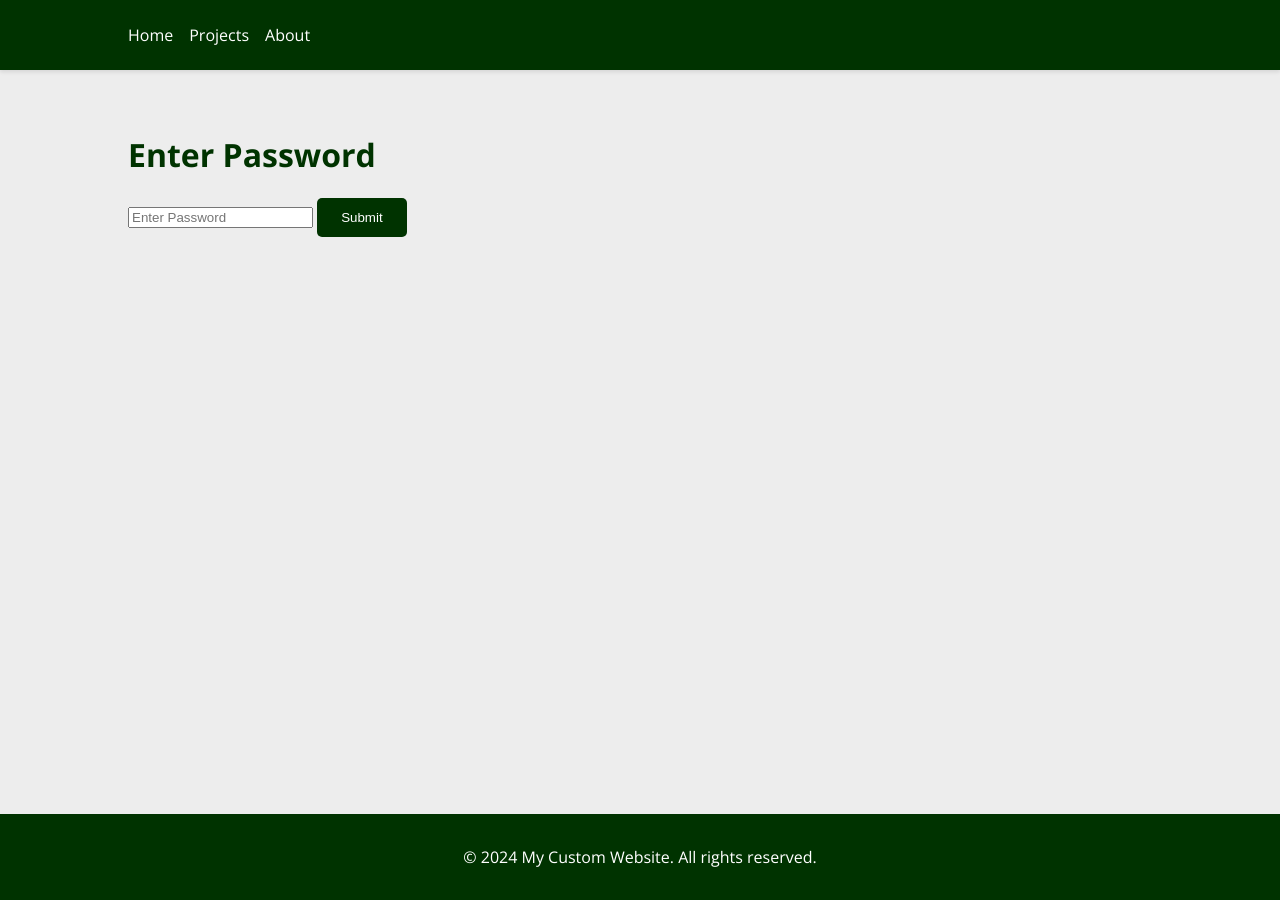
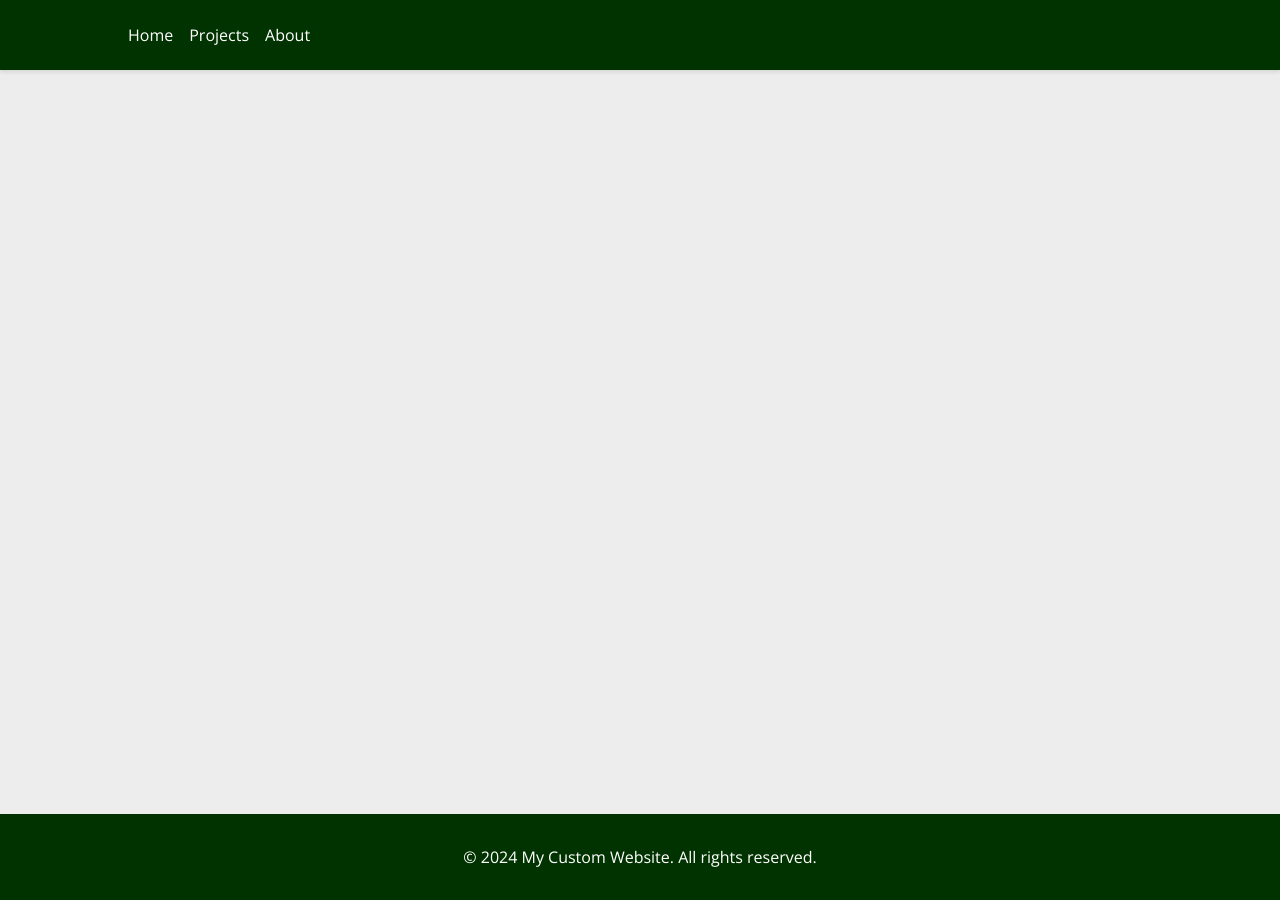
Before and after one commit to schminho/schminho.github.io, a Jekyll site: the page built from projects/lime.md, in a window 1280 px wide. Built offline with Jekyll 4.4.1, drawn with Linux system fonts in a browser that asks for light colours; part of the change alters nothing that is shown.

Commit message:
Update lime.md

```diff
--- a/projects/lime.md
+++ b/projects/lime.md
@@ -3,13 +3,6 @@ layout: default
 title: Lime
 permalink: /projects/lime/
 ---
-
-<div id="password-container">
-   <h1>Enter Password</h1>
-   <input type="password" id="password-input" placeholder="Enter Password">
-   <button onclick="checkPassword()">Submit</button>
-   <p id="error" style="color: red; display: none;">Incorrect Password!</p>
-</div>
 
 <div id="secret-content" style="display: none;">
    <h1>Welcome to the Secret Project</h1>
@@ -23,21 +16,3 @@ permalink: /projects/lime/
        style="border: 1px solid #ddd; border-radius: 8px;">
    </iframe>
 </div>
-
-<script>
-   function checkPassword() {
-       const input = document.getElementById("password-input").value;
-       const correctPassword = "mySecret123"; // Replace with your desired password
-       const error = document.getElementById("error");
-       const content = document.getElementById("secret-content");
-       const container = document.getElementById("password-container");
-
-       if (input === correctPassword) {
-           error.style.display = "none";
-           container.style.display = "none";
-           content.style.display = "block";
-       } else {
-           error.style.display = "block";
-       }
-   }
-</script>
```
